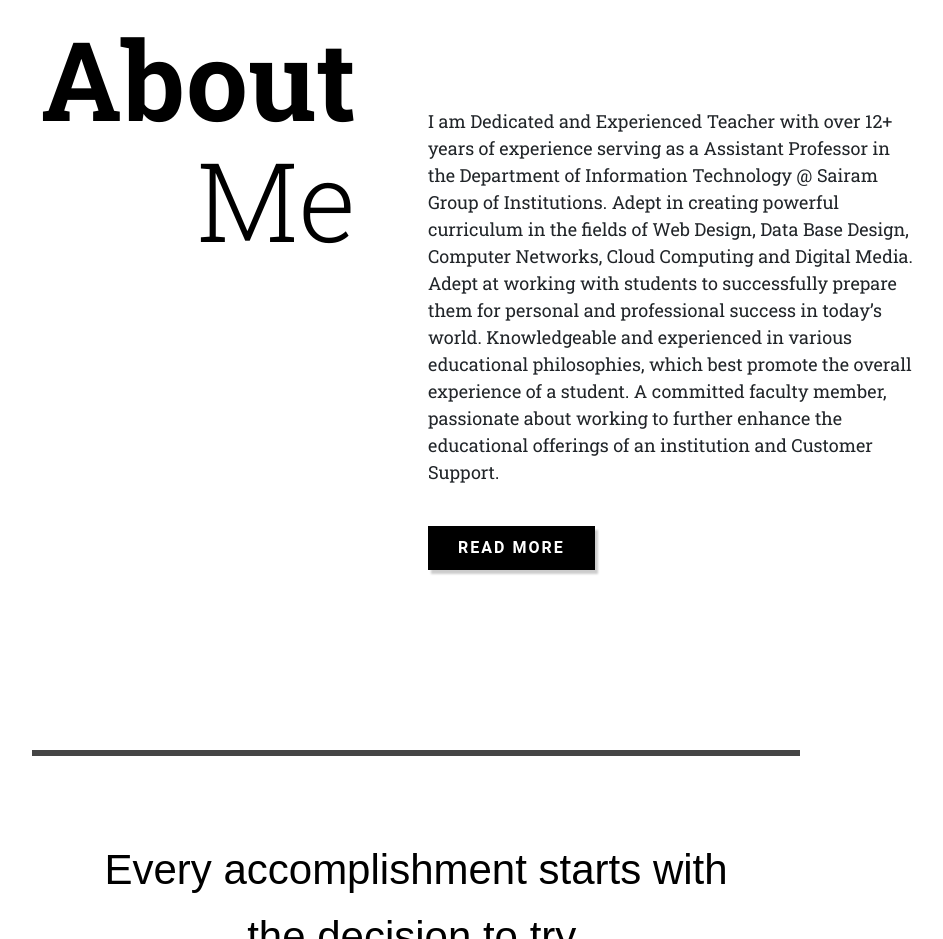
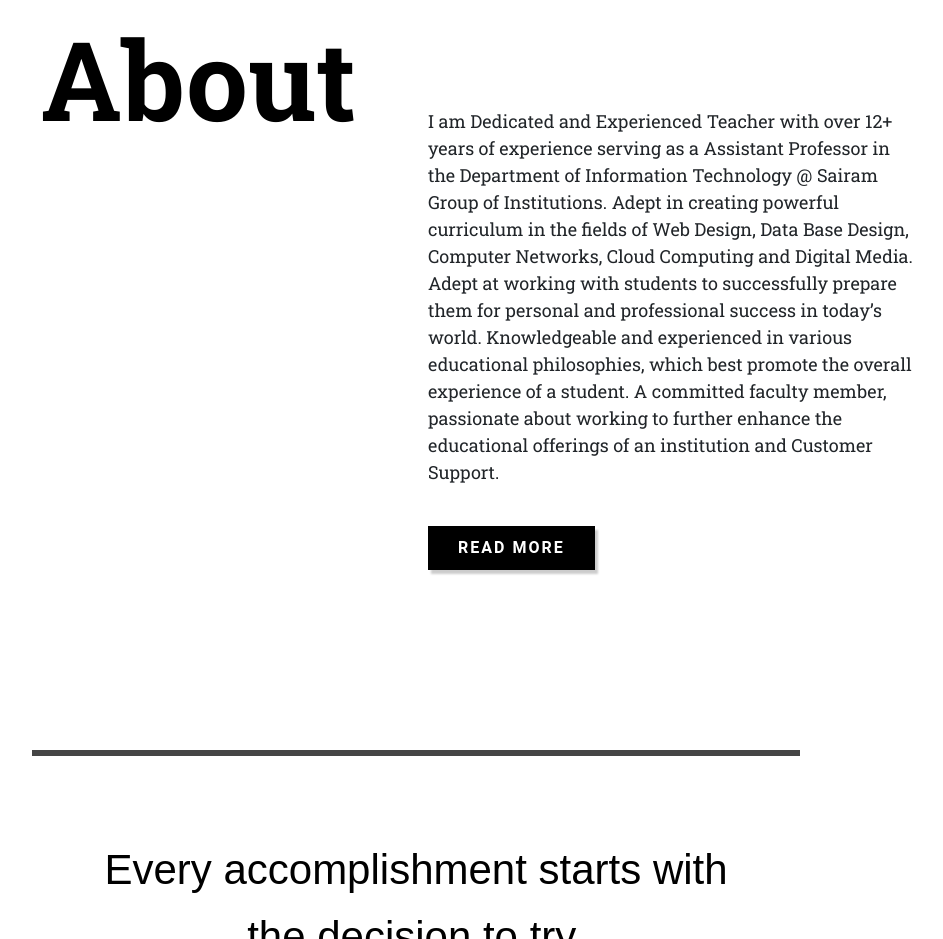
Before and after one commit to VINISH-007/suthaharportfolio, a plain HTML site: page index.html in a window 1280 px wide. Shown: the part 1780-2719 px from the top of the page, without its empty margins (224-1167 px from the left). Drawn offline with nearby package versions, Linux system fonts and the light colour scheme.

Commit message:
Update index.html

```diff
--- a/index.html
+++ b/index.html
@@ -134,7 +134,7 @@
                         <span class="section-4-heading text__light"></span>
 
                         <span class="section-4-heading-bold fw-bolder">About</span>
-                        <span class="section-4-heading text__light">Me</span>
+                        <span class="section-4-heading text__light"></span>
                     </div>
                 </div>
                 <div class="col-lg-6">
```
